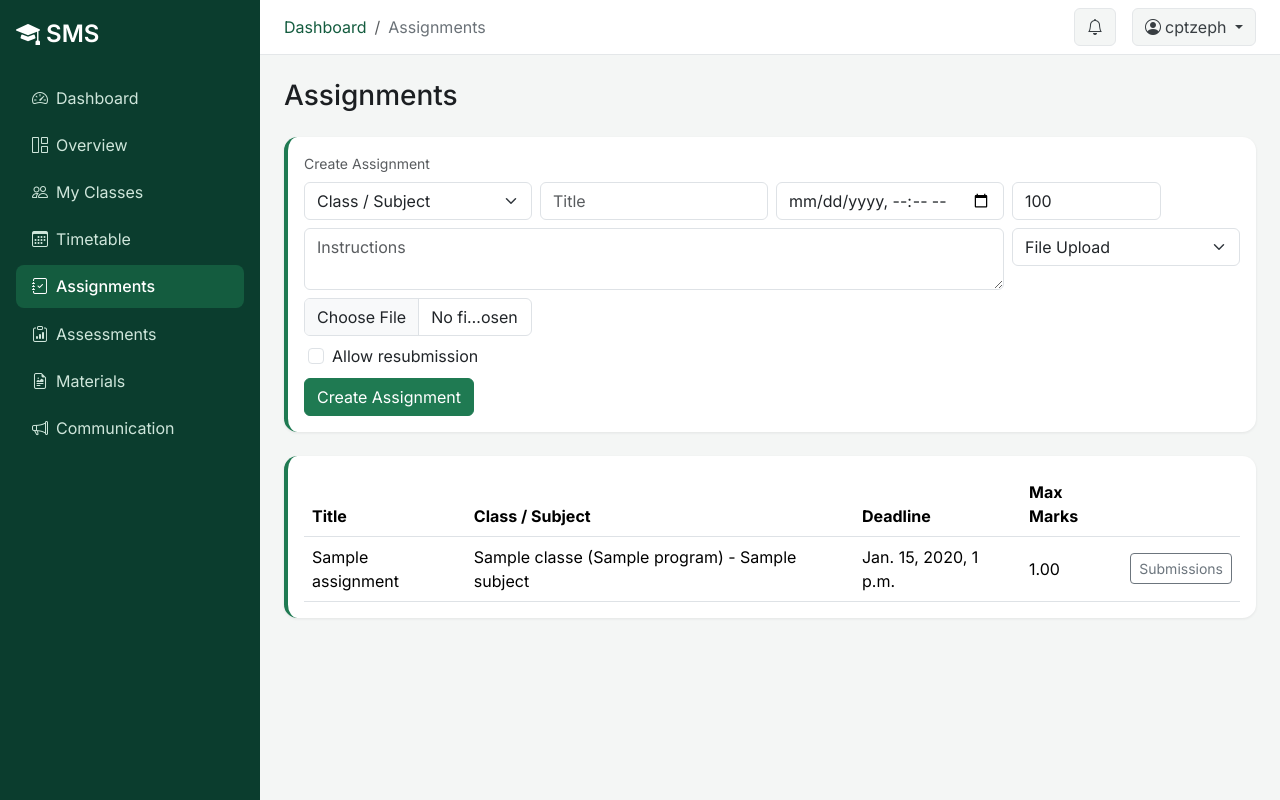
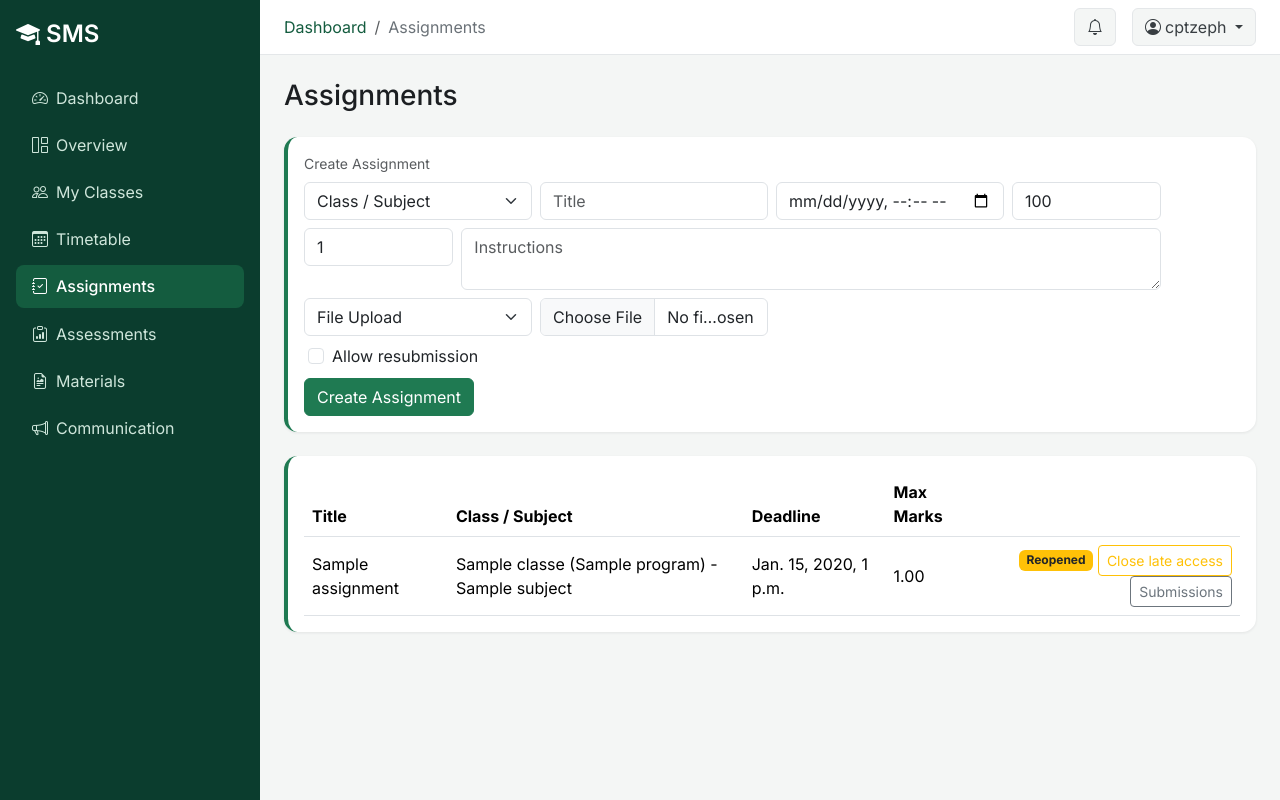
Before and after one commit to Cptzeph23/SchoolManagementSystem, a Django app: page /teacher/assignments/ in a window 1280 px wide. Run offline with Django 5.2, Linux system fonts and the light colour scheme; a user stored in the database is signed in; tables that the repository leaves empty hold one stand-in row (values such as "Sample post"); data that the repository does not hold is empty; parts of the project's set-up code (start-up, migrations or seed data) failed here and were passed over.

Commit message:
assignments

```diff
--- a/SMS/smsApp/views.py
+++ b/SMS/smsApp/views.py
@@ -10,6 +10,7 @@ from django.http import Http404, HttpResponse, HttpResponseForbidden, JsonRespon
 from django.db import IntegrityError, transaction
 from django.shortcuts import get_object_or_404, redirect, render
 from django.urls import reverse, reverse_lazy
+from django.utils import timezone
 from django.views import View
 from django.views.generic import RedirectView, TemplateView
 
@@ -846,6 +847,9 @@ class StudentSubmitAssignmentView(StudentRequiredMixin, View):
         student = self.get_student(request)
         assignment = get_object_or_404(Assignment, pk=assignment_id, is_published=True)
 
+        if timezone.now() > assignment.deadline and not assignment.overdue_reopened:
+            return HttpResponseForbidden("This assignment is overdue and has not been reopened by the teacher.")
+
         submitted_file = request.FILES.get("submitted_file")
         submitted_text = request.POST.get("submitted_text", "").strip()
         required = assignment.submission_format
@@ -887,12 +891,19 @@ class StudentQuizAttemptView(StudentRequiredMixin, View):
 
     def get(self, request, quiz_id):
         quiz = self.get_quiz(request, quiz_id)
-        attempts = QuizAttempt.objects.filter(quiz=quiz, student=self.get_student(request))
+        student = self.get_student(request)
+        attempts = QuizAttempt.objects.filter(quiz=quiz, student=student)
+        if quiz.deadline and timezone.now() > quiz.deadline and not quiz.overdue_reopened:
+            return HttpResponseForbidden("This task is overdue and has not been reopened by the teacher.")
+        if attempts.count() >= quiz.max_attempts:
+            return HttpResponseForbidden("You have used all allowed attempts for this task.")
         return render(request, self.template_name, {"quiz": quiz, "attempts": attempts})
 
     def post(self, request, quiz_id):
         quiz = self.get_quiz(request, quiz_id)
         student = self.get_student(request)
+        if quiz.deadline and timezone.now() > quiz.deadline and not quiz.overdue_reopened:
+            return HttpResponseForbidden("This task is overdue and has not been reopened by the teacher.")
         attempt_number = QuizAttempt.objects.filter(quiz=quiz, student=student).count() + 1
         if attempt_number > quiz.max_attempts:
             return HttpResponseForbidden("You have used all allowed attempts for this quiz.")
@@ -1473,6 +1484,14 @@ class TeacherAssignmentsView(TeacherRequiredMixin, TemplateView):
 
     def post(self, request):
         staff = self.get_staff(request)
+        if request.POST.get("action") in {"reopen", "close"}:
+            assignment = get_object_or_404(
+                Assignment, pk=request.POST.get("assignment_id"),
+                class_subject__in=self.get_my_class_subjects(staff),
+            )
+            assignment.overdue_reopened = request.POST.get("action") == "reopen"
+            assignment.save(update_fields=["overdue_reopened", "updated_at"])
+            return redirect("dashboard:teacher_assignments")
         class_subject = self.get_owned_class_subject_or_404(
             staff, request.POST.get("class_subject_id")
         )
@@ -1486,8 +1505,9 @@ class TeacherAssignmentsView(TeacherRequiredMixin, TemplateView):
             instructions=request.POST.get("instructions", ""),
             deadline=request.POST.get("deadline"),
             max_marks=request.POST.get("max_marks") or Decimal("100"),
+            max_attempts=max(1, int(request.POST.get("max_attempts") or 1)),
             submission_format=request.POST.get("submission_format", Assignment.SubmissionFormat.FILE_UPLOAD),
-            allow_resubmission=bool(request.POST.get("allow_resubmission")),
+            allow_resubmission=bool(request.POST.get("allow_resubmission")) or int(request.POST.get("max_attempts") or 1) > 1,
             created_by=staff,
         )
         question_file = request.FILES.get("question_file")
@@ -1683,6 +1703,14 @@ class TeacherAssessmentsView(TeacherRequiredMixin, TemplateView):
 
     def post(self, request):
         staff = self.get_staff(request)
+        if request.POST.get("action") in {"reopen", "close"}:
+            quiz = get_object_or_404(
+                Quiz, pk=request.POST.get("quiz_id"),
+                class_subject__in=self.get_my_class_subjects(staff),
+            )
+            quiz.overdue_reopened = request.POST.get("action") == "reopen"
+            quiz.save(update_fields=["overdue_reopened", "updated_at"])
+            return redirect("dashboard:teacher_assessments")
         class_subject = self.get_owned_class_subject_or_404(staff, request.POST.get("class_subject_id"))
         term_id = TeachingAssignment.objects.filter(
             teacher=staff, class_subject=class_subject, is_active=True
@@ -1719,6 +1747,7 @@ class TeacherAssessmentsView(TeacherRequiredMixin, TemplateView):
                 task_category=task_category,
                 submission_format=request.POST.get("submission_format") or Quiz.SubmissionFormat.TEXT_ENTRY,
                 question_file=question_file,
+                deadline=request.POST.get("deadline") or None,
                 max_attempts=max(1, int(request.POST.get("max_attempts") or 1)), created_by=staff,
             )
             question_text_values = request.POST.getlist("question_text") or [request.POST.get("question_text", "")]
--- a/SMS/templates/dashboard/student/lms.html
+++ b/SMS/templates/dashboard/student/lms.html
@@ -36,7 +36,7 @@
         {% for row in assignment_rows %}
             <li class="mb-3 pb-3 border-bottom">
                 <strong>{{ row.assignment.class_subject.subject.name }}</strong> — {{ row.assignment.title }}
-                <div class="text-muted small">Due: {{ row.assignment.deadline }}</div>
+                <div class="text-muted small">Due: {{ row.assignment.deadline }} · Attempts: {{ row.assignment.max_attempts }}{% if row.assignment.overdue_reopened %} · <span class="text-warning">Late access reopened</span>{% endif %}</div>
                 {% for resource in row.assignment.resources.all %}<a href="{% if resource.file %}{{ resource.file.url }}{% else %}{{ resource.external_url }}{% endif %}" target="_blank" class="small me-2">View questions</a>{% endfor %}
                 {% if row.submission %}
                     <span class="badge bg-info">{{ row.submission.get_status_display }}</span>
--- a/SMS/templates/dashboard/teacher/assessments.html
+++ b/SMS/templates/dashboard/teacher/assessments.html
@@ -9,13 +9,13 @@
 <div class="col-md-3"><select name="class_subject_id" class="form-select" required><option value="">Class / Subject</option>{% for cs in class_subjects %}<option value="{{ cs.pk }}">{{ cs.class_group }} — {{ cs.subject.name }}</option>{% endfor %}</select></div>
 <div class="col-md-3"><select name="component_id" class="form-select"><option value="">Assessment component (CAT/exam)</option>{% for component in components %}<option value="{{ component.pk }}">{{ component.assessment_type.name }} — {{ component.weight_percentage }}% ({{ component.max_marks }} marks)</option>{% endfor %}</select></div>
 <div class="col-md-3"><input name="title" class="form-control" placeholder="Task title" required></div>
-<div class="col-md-8"><textarea name="description" class="form-control" rows="2" placeholder="Instructions"></textarea></div>
+<div class="col-md-5"><textarea name="description" class="form-control" rows="2" placeholder="Instructions"></textarea></div><div class="col-md-3"><input type="datetime-local" name="deadline" class="form-control" title="Due date"></div>
 <div class="col-md-4"><select name="submission_format" class="form-select"><option value="TEXT_ENTRY">Type answers</option><option value="FILE_UPLOAD">Upload document</option><option value="BOTH">Type or upload document</option></select></div>
 <div class="col-md-3"><select name="question_type" class="form-select">{% for value,label in question_types %}<option value="{{ value }}">{{ label }}</option>{% endfor %}</select></div><div class="col-md-2"><input type="number" name="max_attempts" class="form-control" min="1" value="1" placeholder="Attempts"></div><div class="col-md-2"><input type="number" step="0.01" name="question_marks" class="form-control" min="0.01" value="1" placeholder="Marks"></div>
 <div class="col-md-5"><input type="file" name="question_file" class="form-control" accept=".pdf,.doc,.docx,.ppt,.pptx,.jpg,.jpeg,.png"></div>
 <div class="col-12" id="question-builder"><div class="question-block row g-2 mb-2"><div class="col-md-6"><textarea name="question_text" class="form-control" rows="3" placeholder="Question"></textarea></div><div class="col-md-3"><textarea name="options" class="form-control" rows="3" placeholder="Choices, one per line"></textarea></div><div class="col-md-3"><input name="correct_option" class="form-control" placeholder="Correct choice"></div></div></div><div class="col-12"><button type="button" class="btn btn-sm btn-outline-secondary" id="add-question">Add another question</button></div>
 <div class="col-12"><button class="btn btn-primary">Create task</button></div></form></div>
 <div class="card sms-stat-card p-3"><h5>CATs and Exams</h5><table class="table table-hover align-middle"><thead><tr><th>Title</th><th>Class / Subject</th><th>Component</th><th>Status</th><th></th></tr></thead><tbody>{% for a in assessments %}<tr><td>{{ a.title }}</td><td>{{ a.class_subject.class_group }} - {{ a.class_subject.subject.name }}</td><td>{{ a.component }}</td><td>{{ a.get_workflow_status_display }}</td><td><a class="btn btn-sm btn-outline-secondary" href="{% url 'dashboard:teacher_marks_entry' a.pk %}">Enter Marks</a></td></tr>{% empty %}<tr><td colspan="5" class="text-muted">No assessments scheduled yet.</td></tr>{% endfor %}</tbody></table></div>
-<div class="card sms-stat-card p-3 mt-4"><h5>Interactive tasks</h5><table class="table table-hover align-middle"><thead><tr><th>Task</th><th>Category</th><th>Class / Subject</th><th></th></tr></thead><tbody>{% for quiz in quizzes %}<tr><td>{{ quiz.title }}</td><td>{{ quiz.get_task_category_display }}</td><td>{{ quiz.class_subject.class_group }} — {{ quiz.class_subject.subject.name }}</td><td class="text-end"><a class="btn btn-sm btn-outline-secondary" href="{% url 'dashboard:teacher_quiz_attempts' quiz.pk %}">View Attempts</a></td></tr>{% empty %}<tr><td colspan="4" class="text-muted">No interactive tasks created yet.</td></tr>{% endfor %}</tbody></table></div>
+<div class="card sms-stat-card p-3 mt-4"><h5>Interactive tasks</h5><table class="table table-hover align-middle"><thead><tr><th>Task</th><th>Category</th><th>Due</th><th>Class / Subject</th><th></th></tr></thead><tbody>{% for quiz in quizzes %}<tr><td>{{ quiz.title }}</td><td>{{ quiz.get_task_category_display }}</td><td>{{ quiz.deadline|default:"No deadline" }} {% if quiz.overdue_reopened %}<span class="badge bg-warning text-dark">Reopened</span>{% endif %}</td><td>{{ quiz.class_subject.class_group }} — {{ quiz.class_subject.subject.name }}</td><td class="text-end"><form method="post" class="d-inline">{% csrf_token %}<input type="hidden" name="action" value="{% if quiz.overdue_reopened %}close{% else %}reopen{% endif %}"><input type="hidden" name="quiz_id" value="{{ quiz.pk }}"><button class="btn btn-sm btn-outline-warning">{% if quiz.overdue_reopened %}Close late access{% else %}Reopen late access{% endif %}</button></form> <a class="btn btn-sm btn-outline-secondary" href="{% url 'dashboard:teacher_quiz_attempts' quiz.pk %}">View Attempts</a></td></tr>{% empty %}<tr><td colspan="5" class="text-muted">No interactive tasks created yet.</td></tr>{% endfor %}</tbody></table></div>
 <script>document.getElementById('add-question').addEventListener('click', function () { const block = document.querySelector('.question-block').cloneNode(true); block.querySelectorAll('textarea,input').forEach(function (field) { field.value = ''; }); document.getElementById('question-builder').appendChild(block); });</script>
 {% endblock %}
--- a/SMS/templates/dashboard/teacher/assignments.html
+++ b/SMS/templates/dashboard/teacher/assignments.html
@@ -38,6 +38,9 @@
         <div class="col-md-2">
             <input type="number" step="0.01" name="max_marks" class="form-control" placeholder="Max marks" value="100">
         </div>
+        <div class="col-md-2">
+            <input type="number" name="max_attempts" class="form-control" min="1" value="1" placeholder="Attempts">
+        </div>
         <div class="col-md-9">
             <textarea name="instructions" class="form-control" placeholder="Instructions" rows="2"></textarea>
         </div>
@@ -74,6 +77,8 @@
                 <td>{{ a.deadline }}</td>
                 <td>{{ a.max_marks }}</td>
                 <td class="text-end">
+                    {% if a.overdue_reopened %}<span class="badge bg-warning text-dark">Reopened</span>{% endif %}
+                    <form method="post" class="d-inline">{% csrf_token %}<input type="hidden" name="action" value="{% if a.overdue_reopened %}close{% else %}reopen{% endif %}"><input type="hidden" name="assignment_id" value="{{ a.pk }}"><button class="btn btn-sm btn-outline-warning">{% if a.overdue_reopened %}Close late access{% else %}Reopen late access{% endif %}</button></form>
                     <a class="btn btn-sm btn-outline-secondary" href="{% url 'dashboard:teacher_assignment_submissions' a.pk %}">Submissions</a>
                 </td>
             </tr>
```
Also changed, not shown: SMS/smsApp/models.py (+10 -0 lines), SMS/smsApp/services.py (+5 -4 lines), SMS/smsApp/migrations/0017_assignment_max_attempts_assignment_overdue_reopened_and_more.py (added).
